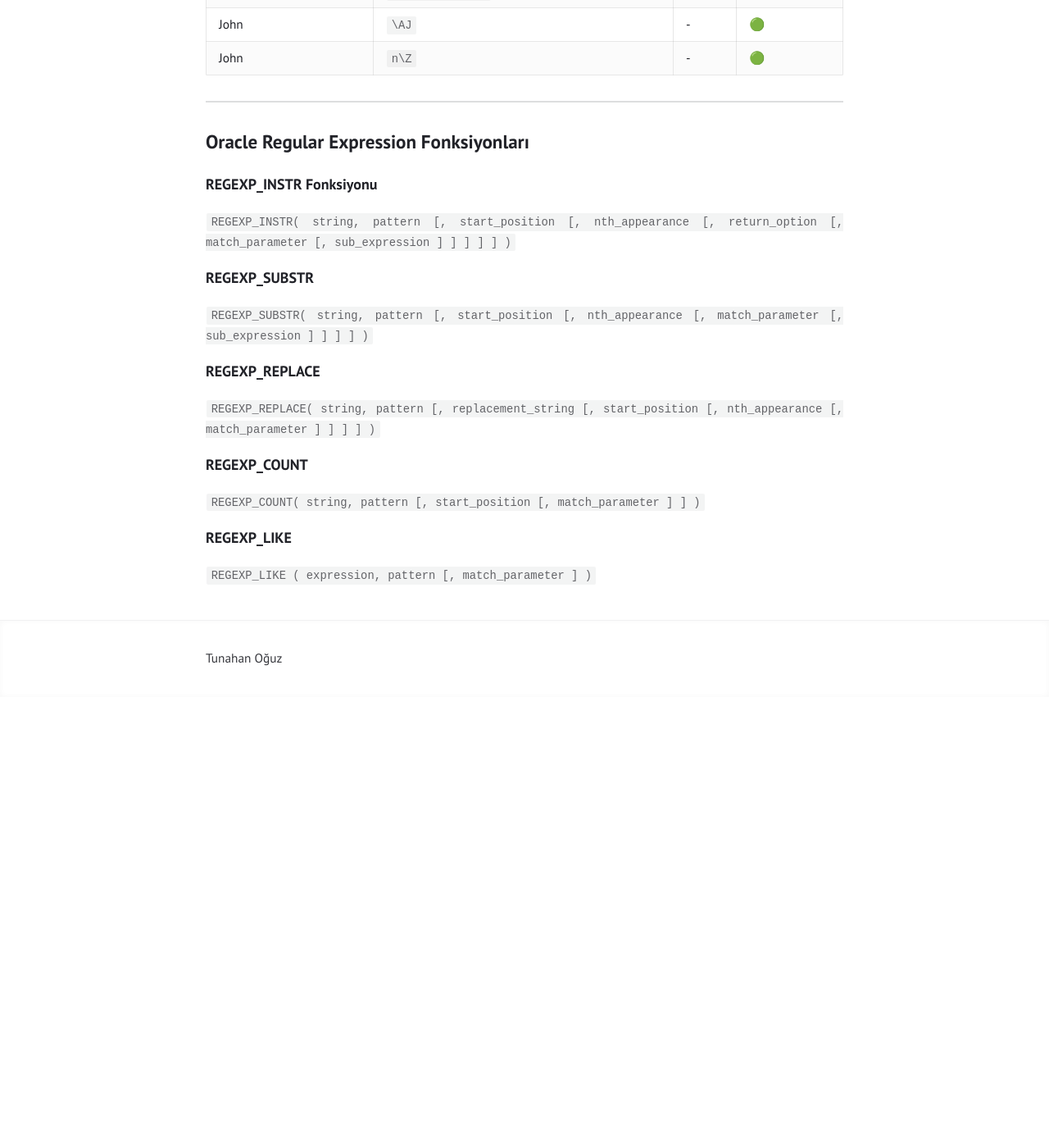
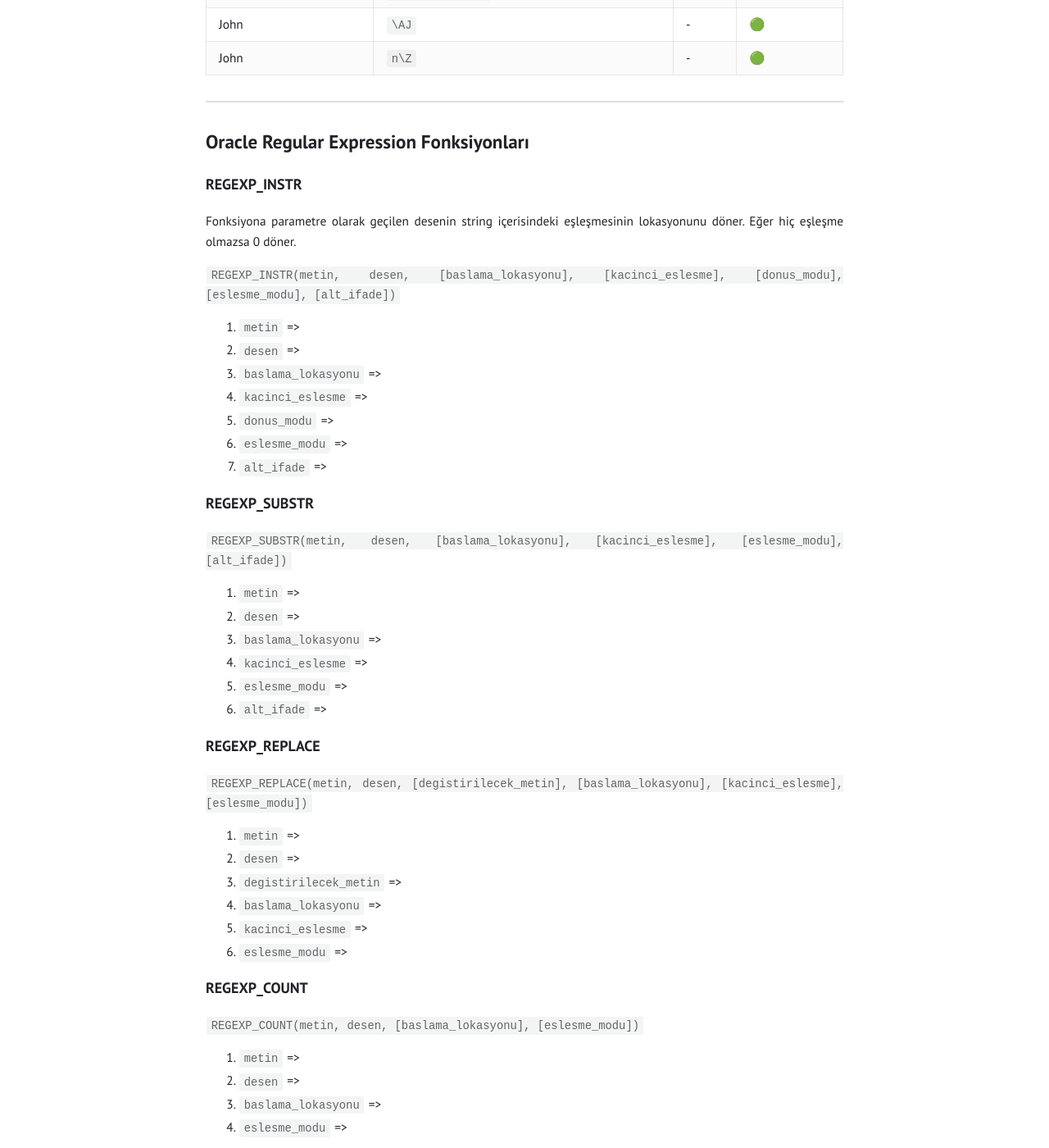
Before and after one commit to tunahanoguz/tunahanoguz.github.io, a Jekyll site: the page built from _posts/2025-05-05-oracle-regular-expressions.md, in a window 1280 px wide and 1400 px high, scrolled down 6913 px. Shown: the whole window at 82% size. Built offline with Jekyll 4.4.1, drawn with Linux system fonts in a browser that asks for light colours; before the commit the page ends 7763 px from its top, so only the background shows below that; some of the changed text lies outside the part shown.

Commit message:
Update 2025-05-05-oracle-regular-expressions.md

````diff
--- a/_posts/2025-05-05-oracle-regular-expressions.md
+++ b/_posts/2025-05-05-oracle-regular-expressions.md
@@ -171,22 +171,55 @@ Aşağıdaki tabloda üstteki iki tabloda açıklamaları yer alan desen ve eşl
 
 ## Oracle Regular Expression Fonksiyonları {#oracle-regular-expression-fonksiyonlari}
 
-### REGEXP_INSTR Fonksiyonu {#REGEXP_INSTR}
+### REGEXP_INSTR {#REGEXP_INSTR}
 
-```REGEXP_INSTR( string, pattern [, start_position [, nth_appearance [, return_option [, match_parameter [, sub_expression ] ] ] ] ] )```
+Fonksiyona parametre olarak geçilen desenin string içerisindeki eşleşmesinin lokasyonunu döner. Eğer hiç eşleşme olmazsa 0 döner.
+
+```REGEXP_INSTR(metin, desen, [baslama_lokasyonu], [kacinci_eslesme], [donus_modu], [eslesme_modu], [alt_ifade])```
+
+1. ```metin``` =>
+2. ```desen``` =>
+3. ```baslama_lokasyonu``` =>
+4. ```kacinci_eslesme``` =>
+5. ```donus_modu``` =>
+6. ```eslesme_modu``` =>
+7. ```alt_ifade``` =>
 
 ### REGEXP_SUBSTR {#REGEXP_SUBSTR}
 
-```REGEXP_SUBSTR( string, pattern [, start_position [, nth_appearance [, match_parameter [, sub_expression ] ] ] ] )```
+```REGEXP_SUBSTR(metin, desen, [baslama_lokasyonu], [kacinci_eslesme], [eslesme_modu], [alt_ifade])```
+
+1. ```metin``` =>
+2. ```desen``` =>
+3. ```baslama_lokasyonu``` =>
+4. ```kacinci_eslesme``` =>
+5. ```eslesme_modu``` =>
+6. ```alt_ifade``` =>
 
 ### REGEXP_REPLACE {#REGEXP_REPLACE}
 
-```REGEXP_REPLACE( string, pattern [, replacement_string [, start_position [, nth_appearance [, match_parameter ] ] ] ] )```
+```REGEXP_REPLACE(metin, desen, [degistirilecek_metin], [baslama_lokasyonu], [kacinci_eslesme], [eslesme_modu])```
+
+1. ```metin``` =>
+2. ```desen``` =>
+3. ```degistirilecek_metin``` =>
+4. ```baslama_lokasyonu``` =>
+5. ```kacinci_eslesme``` =>
+6. ```eslesme_modu``` =>
 
 ### REGEXP_COUNT {#REGEXP_COUNT}
 
-```REGEXP_COUNT( string, pattern [, start_position [, match_parameter ] ] )```
+```REGEXP_COUNT(metin, desen, [baslama_lokasyonu], [eslesme_modu])```
+
+1. ```metin``` =>
+2. ```desen``` =>
+3. ```baslama_lokasyonu``` =>
+4. ```eslesme_modu``` =>
 
 ### REGEXP_LIKE {#REGEXP_LIKE}
 
-```REGEXP_LIKE ( expression, pattern [, match_parameter ] )```
+```REGEXP_LIKE(metin, desen, [eslesme_modu])```
+
+1. ```metin``` =>
+2. ```desen``` =>
+3. ```eslesme_modu``` =>
````
